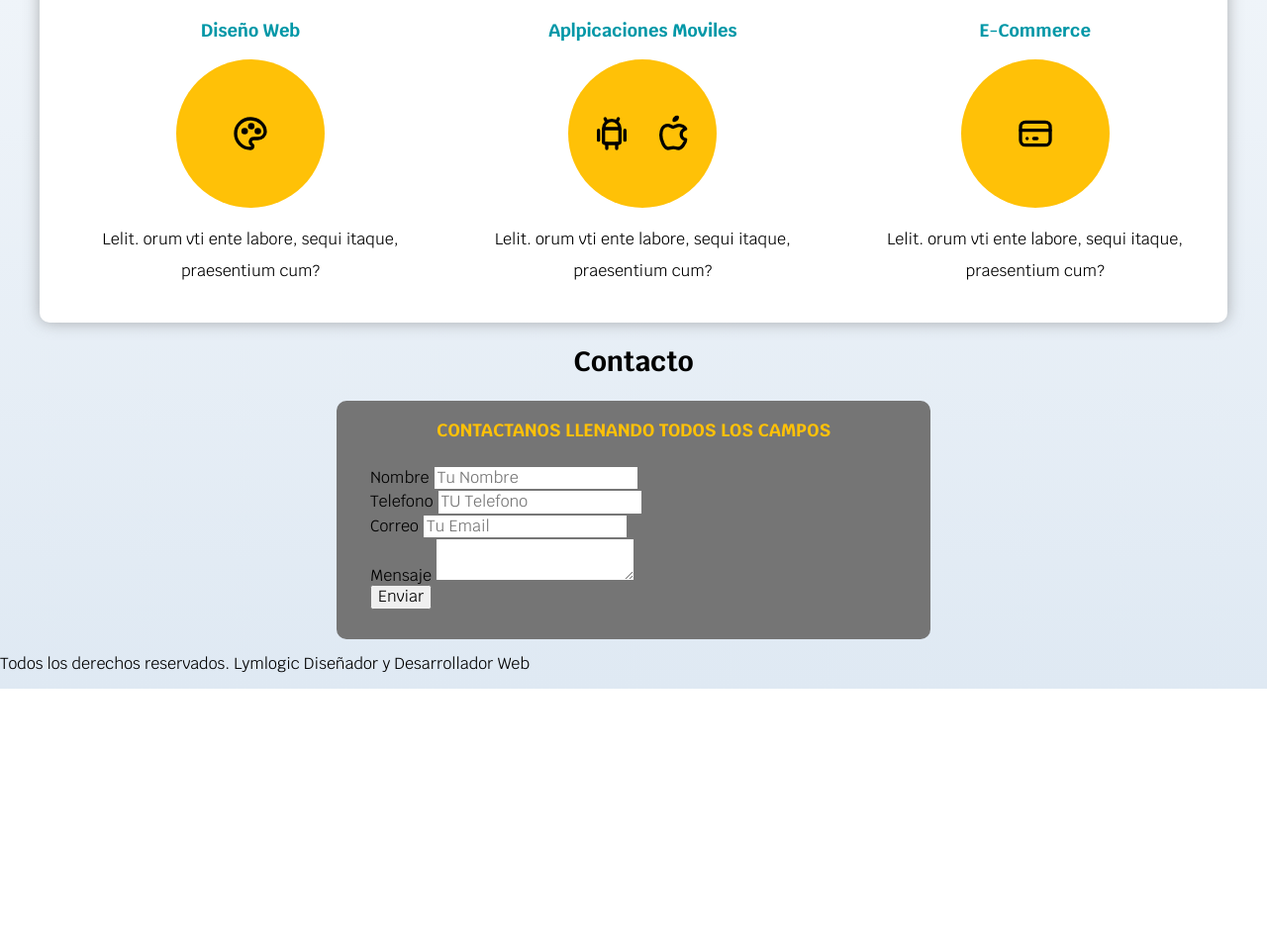
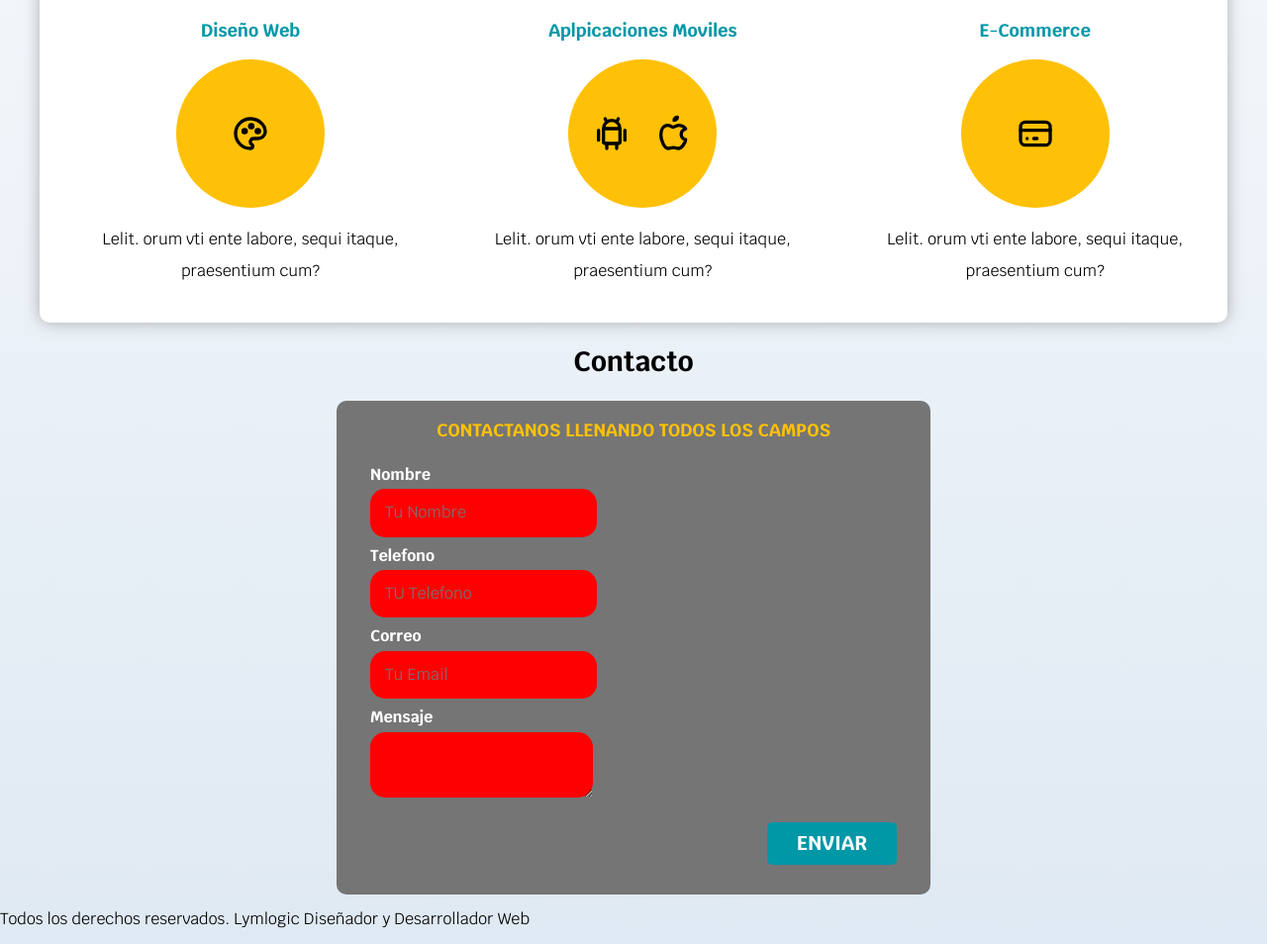
Before and after one commit to LeonelMedina22/nuevo_proyectow_web, a plain HTML site: page index.html in a window 1280 px wide. Shown: the part 703-1657 px from the top of the page at 99% size. Before the commit the page ends 1399 px from the top, so only its background shows below. Drawn offline with Linux system fonts and the light colour scheme.

Commit message:
se agregaron mas class

```diff
--- a/estilos/estilos.css
+++ b/estilos/estilos.css
@@ -62,10 +62,15 @@ h1,h2,h3 {
     border-radius: .5rem;
     width: 90%;
     text-align: center;
+    border: none;
 }
 
 .boton:hover {
 background: var(--primario);
+}
+
+.boton:hover {
+    cursor: pointer;              /*SIRVE PARA COLOCARLE UN CURSOS MANO CUANDO PASAS SOBRE UN ENLACE*/
 }
 
 @media (min-width: 768px) {
@@ -200,3 +205,51 @@ border-radius: 1rem;         /*Esquinas redondeadas*/
     text-transform: uppercase;    /*HACE QUE TODO EL LEGEND SEA EN MAYUSCULA */
     margin-bottom: 2rem;
 }
+
+.contenedor-campos {
+
+}
+
+.campo {
+    margin-bottom: 1rem;
+}
+
+.campo label {
+    color: var(--blanco);
+    font-weight: bold;
+    margin-bottom: .5rem;
+    display: block;
+}
+
+.input-text {
+background-color: red;
+border: none;                             /*ME ELIMINA LOS BORDES*/
+padding: 1.5rem;
+border-radius: 1.5rem;                     /*ESQUINAS REDONDEADAS*/
+}
+
+.enviar .boton{
+    width: 100%;             /*LE DA EL ANCHO DEL 100% AL BOTON*/
+}
+
+.nav-bg {
+    background-color: var(--secundario);
+}
+
+.w-sm-100{
+width: 100%;
+}
+
+.flex{
+display: flex;
+}
+
+.alinear-derecha{
+justify-content: flex-end;
+}
+
+@media (min-width: 768px) {
+    .w-sm-100 {
+        width: auto;
+    }
+}
--- a/index.html
+++ b/index.html
@@ -91,27 +91,27 @@
             <div class="contenedor-campos">
             <div class="campo">
                 <label>Nombre</label>
-                <input type="text" placeholder="Tu Nombre">
+                <input class="input-text" type="text" placeholder="Tu Nombre">
             </div>
 
             <div class="campo">
                 <label>Telefono</label>
-                <input type="tel" placeholder="TU Telefono">
+                <input class="input-text" type="tel" placeholder="TU Telefono">
             </div>
 
             <div class="campo">
                 <label>Correo</label>
-                <input type="email" placeholder="Tu Email">
+                <input class="input-text" type="email" placeholder="Tu Email">
             </div>
 
             <div class="campo">
                 <label>Mensaje</label>
-                <textarea></textarea>
+                <textarea class="input-text"></textarea>
             </div>
         </div>
 
-            <div>
-                <input type="submit" value="Enviar">
+            <div class="alinear-derecha flex">
+                <input class="boton w-sm-100" type="submit" value="Enviar">
 
             </div>
 
```
